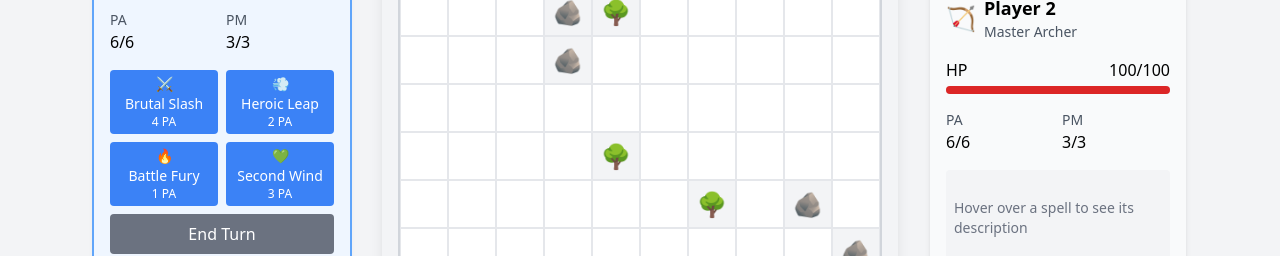
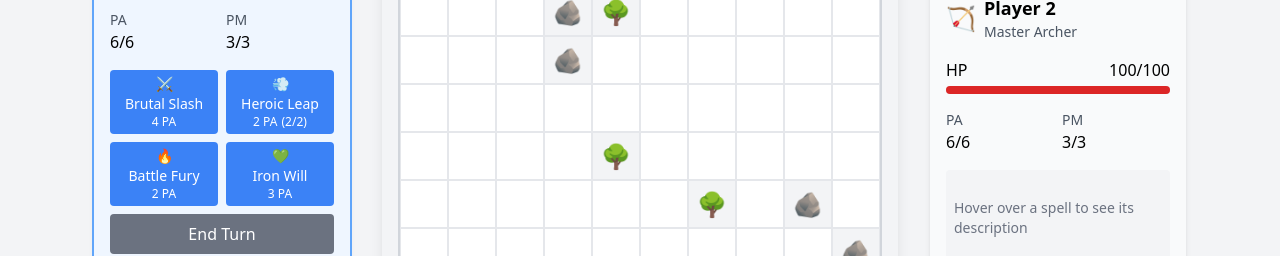
Before and after one commit to vincent38wargnier/dofus-lite, a React (Create React App) app: page / in a window 1280 px wide. Shown: the part 270-526 px from the top of the page. Built offline with nearby package versions, Linux system fonts and the light colour scheme.

Commit message:
ajout de sorts limites dans les tours et le temps

```diff
--- a/src/components/ui/PlayerInfo.jsx
+++ b/src/components/ui/PlayerInfo.jsx
@@ -1,5 +1,48 @@
 import React, { useState } from 'react';
 import { CLASSES } from '../../utils/classes';
+
+const SpellButton = ({ spell, onSpellSelect, onHover, onLeave, disabled, pa }) => {
+  const isOnCooldown = spell.cooldownLeft > 0;
+  const noUsesLeft = spell.usesLeft <= 0;
+  const cantAfford = pa < spell.pa;
+  const isDisabled = disabled || isOnCooldown || noUsesLeft || cantAfford;
+
+  return (
+    <button
+      onClick={() => !isDisabled && onSpellSelect(spell)}
+      onMouseEnter={() => onHover(spell)}
+      onMouseLeave={onLeave}
+      disabled={isDisabled}
+      className={`
+        px-2 py-1 rounded text-sm relative
+        transition-all duration-200
+        ${isDisabled
+          ? 'bg-gray-200 text-gray-400 cursor-not-allowed'
+          : 'bg-blue-500 text-white hover:bg-blue-600'}
+      `}
+    >
+      <div className="flex flex-col items-center">
+        <span>{spell.emoji}</span>
+        <span className="whitespace-nowrap overflow-hidden text-ellipsis w-full text-center">
+          {spell.name}
+        </span>
+        <div className="text-xs space-x-1">
+          <span>{spell.pa} PA</span>
+          {spell.usesPerTurn > 1 && (
+            <span>({spell.usesLeft}/{spell.usesPerTurn})</span>
+          )}
+        </div>
+        {isOnCooldown && (
+          <div className="absolute inset-0 bg-black/50 flex items-center justify-center rounded">
+            <span className="text-white font-bold text-lg">
+              {spell.cooldownLeft}
+            </span>
+          </div>
+        )}
+      </div>
+    </button>
+  );
+};
 
 const SpellHint = ({ spell }) => {
   if (!spell) {
@@ -18,12 +61,23 @@ const SpellHint = ({ spell }) => {
           <span className="font-bold">{spell.name}</span>
         </div>
         <div className="text-gray-600">{spell.description}</div>
-        <div className="flex gap-4 text-xs text-gray-700">
+        <div className="flex flex-wrap gap-2 text-xs text-gray-700">
           <div>Cost: {spell.pa} PA</div>
           <div>Range: {spell.range} cells</div>
           {spell.damage && <div>Damage: {spell.damage}</div>}
           {spell.healing && <div>Healing: {spell.healing}</div>}
-          {spell.boost && <div>Boost: +{spell.boost}</div>}
+          {spell.boost && (
+            <div>
+              Boost: +{spell.boost} {spell.type === 'boostPa' ? 'PA' : 'PM'}
+              {spell.duration > 1 && ` for ${spell.duration} turns`}
+            </div>
+          )}
+          {spell.usesPerTurn > 1 && (
+            <div className="text-blue-600">{spell.usesPerTurn}x per turn</div>
+          )}
+          {spell.cooldown > 0 && (
+            <div className="text-red-600">{spell.cooldown} turns cooldown</div>
+          )}
         </div>
       </div>
     </div>
@@ -64,6 +118,7 @@ const PlayerInfo = ({ player, isActive, onSpellSelect, onEndTurn, disabled }) =>
       </div>
 
       <div className="space-y-4">
+        {/* HP Bar */}
         <div>
           <div className="flex justify-between mb-1">
             <span>HP</span>
@@ -77,45 +132,64 @@ const PlayerInfo = ({ player, isActive, onSpellSelect, onEndTurn, disabled }) =>
           </div>
         </div>
 
+        {/* Stats with Active Buffs */}
         <div className="grid grid-cols-2 gap-2">
           <div>
             <div className="text-sm text-gray-600">PA</div>
-            <div className="font-medium">{player.pa}/6</div>
+            <div className="font-medium flex items-center gap-1">
+              {player.pa}/6
+              {player.activeBuffs.some(buff => buff.type === 'pa') && (
+                <span className="text-green-500 text-xs">
+                  +{player.activeBuffs.reduce((acc, buff) =>
+                    buff.type === 'pa' ? acc + buff.value : acc, 0
+                  )}
+                </span>
+              )}
+            </div>
           </div>
           <div>
             <div className="text-sm text-gray-600">PM</div>
-            <div className="font-medium">{player.pm}/3</div>
+            <div className="font-medium flex items-center gap-1">
+              {player.pm}/3
+              {player.activeBuffs.some(buff => buff.type === 'pm') && (
+                <span className="text-green-500 text-xs">
+                  +{player.activeBuffs.reduce((acc, buff) =>
+                    buff.type === 'pm' ? acc + buff.value : acc, 0
+                  )}
+                </span>
+              )}
+            </div>
           </div>
         </div>
 
+        {/* Active Buffs */}
+        {player.activeBuffs.length > 0 && (
+          <div className="text-xs text-gray-600">
+            Active Buffs:
+            <div className="flex flex-wrap gap-1 mt-1">
+              {player.activeBuffs.map((buff, index) => (
+                <div key={index} className="bg-green-100 text-green-700 px-1 rounded">
+                  +{buff.value} {buff.type.toUpperCase()} ({buff.turnsLeft}t)
+                </div>
+              ))}
+            </div>
+          </div>
+        )}
+
+        {/* Spells */}
         {isActive && !isDead && (
           <div className="space-y-2">
             <div className="grid grid-cols-2 gap-2">
               {player.spells.map((spell) => (
-                <button
+                <SpellButton
                   key={spell.id}
-                  onClick={() => onSpellSelect(spell)}
-                  onMouseEnter={() => setHoveredSpell(spell)}
-                  onMouseLeave={() => setHoveredSpell(null)}
-                  disabled={player.pa < spell.pa || disabled}
-                  className={`
-                    px-2 py-1 rounded text-sm relative
-                    transition-all duration-200
-                    ${player.pa < spell.pa || disabled
-                      ? 'bg-gray-200 text-gray-400 cursor-not-allowed'
-                      : hoveredSpell === spell
-                        ? 'bg-blue-600 text-white'
-                        : 'bg-blue-500 text-white hover:bg-blue-600'}
-                  `}
-                >
-                  <div className="flex flex-col items-center">
-                    <span>{spell.emoji}</span>
-                    <span className="whitespace-nowrap overflow-hidden text-ellipsis w-full text-center">
-                      {spell.name}
-                    </span>
-                    <span className="text-xs">{spell.pa} PA</span>
-                  </div>
-                </button>
+                  spell={spell}
+                  pa={player.pa}
+                  onSpellSelect={onSpellSelect}
+                  onHover={() => setHoveredSpell(spell)}
+                  onLeave={() => setHoveredSpell(null)}
+                  disabled={disabled}
+                />
               ))}
             </div>
 
--- a/src/hooks/useGameState.js
+++ b/src/hooks/useGameState.js
@@ -19,7 +19,12 @@ const createInitialState = () => ({
       hp: INITIAL_STATS.hp,
       pa: INITIAL_STATS.pa,
       pm: INITIAL_STATS.pm,
-      spells: CLASSES.SWORD.spells
+      spells: CLASSES.SWORD.spells.map(spell => ({
+        ...spell,
+        usesLeft: spell.usesPerTurn,
+        cooldownLeft: 0,
+      })),
+      activeBuffs: []
     },
     {
       id: 1,
@@ -28,7 +33,12 @@ const createInitialState = () => ({
       hp: INITIAL_STATS.hp,
       pa: INITIAL_STATS.pa,
       pm: INITIAL_STATS.pm,
-      spells: CLASSES.ARCHER.spells
+      spells: CLASSES.ARCHER.spells.map(spell => ({
+        ...spell,
+        usesLeft: spell.usesPerTurn,
+        cooldownLeft: 0,
+      })),
+      activeBuffs: []
     }
   ],
   currentPlayer: 0,
@@ -89,6 +99,149 @@ const findPath = (start, end, board, maxDistance) => {
   }
 
   return null;
+};
+
+const handleSpellCast = (state, spell, x, y, currentPlayer, targetPlayer) => {
+  let updatedPlayers = [...state.players];
+  let damageAnimation = null;
+
+  // Check if spell has uses left and is not on cooldown
+  const spellState = currentPlayer.spells.find(s => s.id === spell.id);
+  if (spellState.usesLeft <= 0 || spellState.cooldownLeft > 0) {
+    return null;
+  }
+
+  switch (spell.type) {
+    case 'hit': {
+      if (targetPlayer && targetPlayer.id !== currentPlayer.id) {
+        const finalDamage = spell.damage;
+        damageAnimation = {
+          playerId: targetPlayer.id,
+          position: targetPlayer.position,
+          value: finalDamage,
+          type: 'damage'
+        };
+
+        updatedPlayers = state.players.map(player =>
+          player.id === targetPlayer.id
+            ? { ...player, hp: Math.max(0, player.hp - finalDamage) }
+            : player
+        );
+      }
+      break;
+    }
+
+    case 'heal': {
+      if (!targetPlayer || targetPlayer.id === currentPlayer.id) {
+        damageAnimation = {
+          playerId: currentPlayer.id,
+          position: currentPlayer.position,
+          value: spell.healing,
+          type: 'heal'
+        };
+
+        updatedPlayers = state.players.map(player =>
+          player.id === currentPlayer.id
+            ? { ...player, hp: Math.min(100, player.hp + spell.healing) }
+            : player
+        );
+      }
+      break;
+    }
+
+    case 'boostPa':
+    case 'boostPm': {
+      const buffType = spell.type === 'boostPa' ? 'pa' : 'pm';
+      damageAnimation = {
+        playerId: currentPlayer.id,
+        position: currentPlayer.position,
+        value: spell.boost,
+        type: spell.type
+      };
+
+      const newBuff = {
+        spellId: spell.id,
+        type: buffType,
+        value: spell.boost,
+        turnsLeft: spell.duration
+      };
+
+      updatedPlayers = state.players.map(player =>
+        player.id === currentPlayer.id
+          ? {
+              ...player,
+              activeBuffs: [...player.activeBuffs, newBuff],
+              [buffType]: player[buffType] + spell.boost
+            }
+          : player
+      );
+      break;
+    }
+
+    case 'teleport': {
+      if (state.board[y][x].type === CELL_TYPES.EMPTY && !targetPlayer) {
+        updatedPlayers = state.players.map(player =>
+          player.id === currentPlayer.id
+            ? { ...player, position: { x, y } }
+            : player
+        );
+      }
+      break;
+    }
+
+    default:
+      return null;
+  }
+
+  if (updatedPlayers === null) return null;
+
+  // Update spell uses and cooldown
+  updatedPlayers = updatedPlayers.map(player =>
+    player.id === currentPlayer.id
+      ? {
+          ...player,
+          spells: player.spells.map(s =>
+            s.id === spell.id
+              ? {
+                  ...s,
+                  usesLeft: s.usesLeft - 1,
+                  cooldownLeft: s.cooldown || 0
+                }
+              : s
+          )
+        }
+      : player
+  );
+
+  return { updatedPlayers, damageAnimation };
+};
+
+const updateBuffsAndCooldowns = (players, nextPlayer) => {
+  return players.map(player => {
+    // Reduce buff durations and remove expired buffs
+    const updatedBuffs = player.activeBuffs.filter(buff => buff.turnsLeft > 1)
+      .map(buff => ({ ...buff, turnsLeft: buff.turnsLeft - 1 }));
+
+    // Remove expired buff effects
+    const removedBuffs = player.activeBuffs.filter(buff => buff.turnsLeft <= 1);
+    let updatedStats = { ...player };
+    removedBuffs.forEach(buff => {
+      updatedStats[buff.type] -= buff.value;
+    });
+
+    // Reduce cooldowns
+    const updatedSpells = player.spells.map(spell => ({
+      ...spell,
+      cooldownLeft: Math.max(0, spell.cooldownLeft - 1),
+      usesLeft: player.id === nextPlayer ? spell.usesPerTurn : spell.usesLeft
+    }));
+
+    return {
+      ...updatedStats,
+      activeBuffs: updatedBuffs,
+      spells: updatedSpells
+    };
+  });
 };
 
 const gameReducer = (state, action) => {
@@ -177,101 +330,22 @@ const gameReducer = (state, action) => {
       const distance = Math.abs(x - currentPlayer.position.x) +
                       Math.abs(y - currentPlayer.position.y);
 
-      if (distance > state.selectedSpell.range) {
+      if (distance > state.selectedSpell.range || currentPlayer.pa < state.selectedSpell.pa) {
         return {
           ...state,
           selectedSpell: null
         };
       }
 
-      if (currentPlayer.pa < state.selectedSpell.pa) {
-        return state;
-      }
+      const result = handleSpellCast(state, state.selectedSpell, x, y, currentPlayer, targetPlayer);
+      if (!result) return state;
 
-      let updatedPlayers = [...state.players];
-      let damageAnimation = null;
+      const { updatedPlayers, damageAnimation } = result;
 
-      switch (state.selectedSpell.type) {
-        case 'hit': {
-          if (targetPlayer && targetPlayer.id !== currentPlayer.id) {
-            const finalDamage = state.selectedSpell.damage;
-            damageAnimation = {
-              playerId: targetPlayer.id,
-              position: targetPlayer.position,
-              value: finalDamage,
-              type: 'damage'
-            };
-
-            updatedPlayers = state.players.map(player =>
-              player.id === targetPlayer.id
-                ? { ...player, hp: Math.max(0, player.hp - finalDamage) }
-                : player
-            );
-          }
-          break;
-        }
-
-        case 'heal': {
-          if (!targetPlayer || targetPlayer.id === currentPlayer.id) {
-            damageAnimation = {
-              playerId: currentPlayer.id,
-              position: currentPlayer.position,
-              value: state.selectedSpell.healing,
-              type: 'heal'
-            };
-
-            updatedPlayers = state.players.map(player =>
-              player.id === currentPlayer.id
-                ? { ...player, hp: Math.min(100, player.hp + state.selectedSpell.healing) }
-                : player
-            );
-          }
-          break;
-        }
-
-        case 'boostPa': {
-          damageAnimation = {
-            playerId: currentPlayer.id,
-            position: currentPlayer.position,
-            value: state.selectedSpell.boost,
-            type: 'boostPa'
-          };
-
-          updatedPlayers = state.players.map(player =>
-              player.id === currentPlayer.id
-                ? { ...player, pa: player.pa + state.selectedSpell.boost }
-                : player
-          );
-          break;
-        }
-
-        case 'boostPm': {
-          damageAnimation = {
-            playerId: currentPlayer.id,
-            position: currentPlayer.position,
-            value: state.selectedSpell.boost,
-            type: 'boostPm'
-          };
-
-          updatedPlayers = state.players.map(player =>
-              player.id === currentPlayer.id
-                ? { ...player, pm: player.pm + state.selectedSpell.boost }
-                : player
-          );
-          break;
-        }
-
-        case 'teleport': {
-          if (state.board[y][x].type === CELL_TYPES.EMPTY && !targetPlayer) {
-            updatedPlayers = state.players.map(player =>
-              player.id === currentPlayer.id
-                ? { ...player, position: { x, y } }
-                : player
-            );
-          }
-          break;
-        }
-      }
+      // Check for winner
+      const winner = updatedPlayers.find(p => p.hp <= 0)
+        ? updatedPlayers.find(p => p.hp > 0).id
+        : null;
 
       return {
         ...state,
@@ -281,19 +355,15 @@ const gameReducer = (state, action) => {
             : p
         ),
         selectedSpell: null,
-        damageAnimation
-      };
-    }
-
-    case 'CLEAR_ANIMATION': {
-      return {
-        ...state,
-        damageAnimation: null
+        damageAnimation,
+        winner
       };
     }
 
     case 'END_TURN': {
       const nextPlayer = (state.currentPlayer + 1) % 2;
+      const updatedPlayers = updateBuffsAndCooldowns(state.players, nextPlayer);
+
       return {
         ...state,
         currentPlayer: nextPlayer,
@@ -302,9 +372,10 @@ const gameReducer = (state, action) => {
         path: [],
         moving: false,
         damageAnimation: null,
-        players: state.players.map(p =>
+        players: updatedPlayers.map(p =>
           p.id === nextPlayer
-            ? { ...p, pa: INITIAL_STATS.pa, pm: INITIAL_STATS.pm }
+            ? { ...p, pa: INITIAL_STATS.pa + p.activeBuffs.reduce((acc, buff) => buff.type === 'pa' ? acc + buff.value : acc, 0),
+                   pm: INITIAL_STATS.pm + p.activeBuffs.reduce((acc, buff) => buff.type === 'pm' ? acc + buff.value : acc, 0) }
             : p
         )
       };
--- a/src/utils/classes.js
+++ b/src/utils/classes.js
@@ -12,7 +12,8 @@ export const CLASSES = {
         damage: 35,
         range: 1,
         pa: 4,
-        description: 'A powerful close-range attack that deals massive damage',
+        usesPerTurn: 1,
+        description: 'A powerful close-range attack that deals massive damage. Once per turn.',
         emoji: '⚔️'
       },
       {
@@ -21,27 +22,32 @@ export const CLASSES = {
         type: 'teleport',
         range: 3,
         pa: 2,
-        description: 'Jump to a target location, giving you tactical positioning',
+        usesPerTurn: 2,
+        description: 'Jump to a target location. Can be used twice per turn.',
         emoji: '💨'
       },
       {
         id: 'battle_fury',
         name: 'Battle Fury',
         type: 'boostPa',
-        boost: 4,
+        boost: 3,
+        duration: 2,
         range: 0,
-        pa: 1,
-        description: 'Channel your inner fury to gain 4 PA for devastating combos',
+        pa: 2,
+        usesPerTurn: 1,
+        description: 'Gain +3 PA for 2 turns. Once per turn.',
         emoji: '🔥'
       },
       {
-        id: 'second_wind',
-        name: 'Second Wind',
+        id: 'iron_will',
+        name: 'Iron Will',
         type: 'heal',
-        healing: 30,
+        healing: 25,
         range: 0,
         pa: 3,
-        description: 'Regain a significant amount of health through sheer willpower',
+        usesPerTurn: 1,
+        cooldown: 3,
+        description: 'Powerful heal with 3 turns cooldown.',
         emoji: '💚'
       }
     ]
@@ -58,17 +64,20 @@ export const CLASSES = {
         damage: 25,
         range: 6,
         pa: 3,
-        description: 'A powerful long-range shot that pierces through defenses',
+        usesPerTurn: 2,
+        description: 'A precise long-range shot. Can be used twice per turn.',
         emoji: '🎯'
       },
       {
         id: 'tactical_roll',
         name: 'Tactical Roll',
         type: 'boostPm',
-        boost: 3,
+        boost: 2,
+        duration: 2,
         range: 0,
-        pa: 1,
-        description: 'Roll away gaining 3 extra PM for perfect positioning',
+        pa: 2,
+        usesPerTurn: 1,
+        description: 'Gain +2 PM for 2 turns.',
         emoji: '🌪️'
       },
       {
@@ -77,18 +86,22 @@ export const CLASSES = {
         type: 'teleport',
         range: 4,
         pa: 2,
-        description: 'Instantly teleport to outmaneuver your opponent',
+        usesPerTurn: 1,
+        cooldown: 2,
+        description: 'Long range teleport with 2 turns cooldown.',
         emoji: '👻'
       },
       {
-        id: 'restoration_arrow',
-        name: 'Restoration Arrow',
-        type: 'heal',
-        healing: 20,
+        id: 'rapid_shot',
+        name: 'Rapid Shot',
+        type: 'boostPa',
+        boost: 2,
+        duration: 1,
         range: 0,
-        pa: 2,
-        description: 'A quick self-healing technique using magical arrows',
-        emoji: '💝'
+        pa: 1,
+        usesPerTurn: 1,
+        description: 'Quick PA boost for immediate use.',
+        emoji: '⚡'
       }
     ]
   }
```
